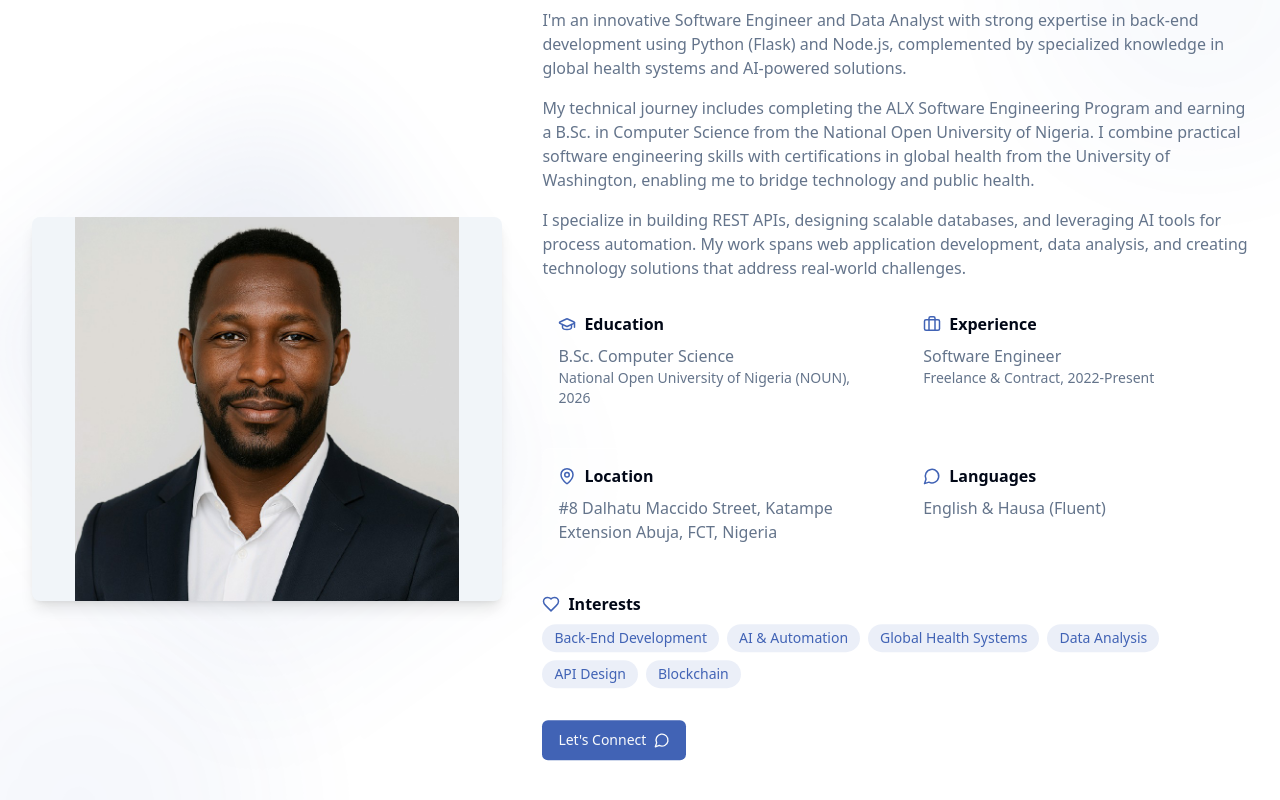
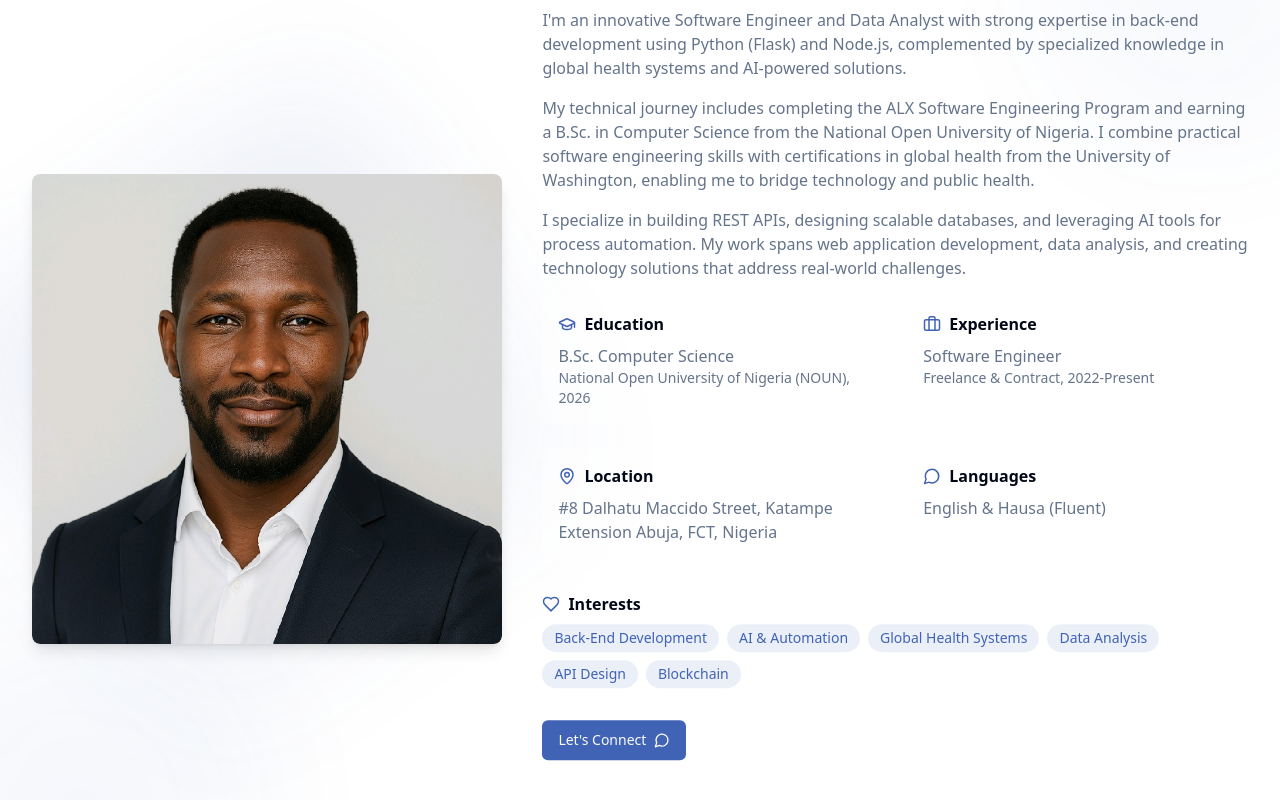
Before and after one commit to izzymarc/porfolio, a React (Vite) app in the folder client/: page /#/ in a window 1280 px wide. Shown: the part 1243-2043 px from the top of the page. Built offline with nearby package versions, Linux system fonts and the light colour scheme.

Commit message:
Fix: use aspect-square container with object-cover so 800x800 photo fills perfectly

```diff
--- a/client/src/components/AboutSection.tsx
+++ b/client/src/components/AboutSection.tsx
@@ -141,14 +141,14 @@ const AboutSection = () => {
                   ease: "easeInOut",
                 }}
               />
-              <div className="relative rounded-lg shadow-lg w-full h-80 md:h-96 bg-muted z-10 overflow-hidden">
+              <div className="relative rounded-lg shadow-lg w-full aspect-square bg-muted z-10 overflow-hidden">
                 <motion.div
                   className="absolute inset-0 bg-gradient-to-r from-primary/20 to-transparent opacity-0 group-hover:opacity-100 transition-opacity duration-300 z-20"
                 />
                 <img
                   src={profileImage}
                   alt="Ezekiel Funom Gwamna"
-                  className="w-full h-full object-contain rounded-lg transition-transform duration-300 group-hover:scale-105"
+                  className="w-full h-full object-cover rounded-lg transition-transform duration-300 group-hover:scale-105"
                 />
               </div>
             </motion.div>
```
